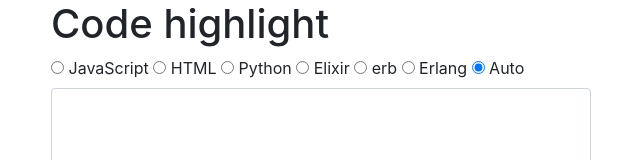
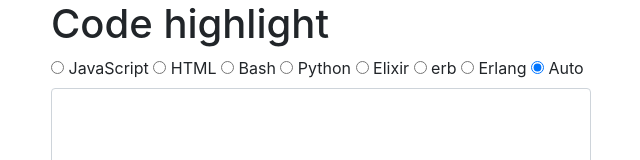
Before and after one commit to workshops-de/slides-code-highlighter, a plain HTML site: page index.html in a window 1280 px wide. Shown: the top 160 px of the page, without its empty margins (34-674 px from the left). Drawn offline with nearby package versions, Linux system fonts and the light colour scheme; some packages are replaced by stand-ins of ours; a script that the page names is missing.

Commit message:
add bash

```diff
--- a/index.html
+++ b/index.html
@@ -22,6 +22,9 @@
       </label>
       <label class="radio-inline">
         <input type="radio" ng-model="language" ng-value="'html'"> HTML
+      </label>
+      <label class="radio-inline">
+        <input type="radio" ng-model="language" ng-value="'bash'"> Bash
       </label>
       <label class="radio-inline">
         <input type="radio" ng-model="language" ng-value="'python'"> Python
```
